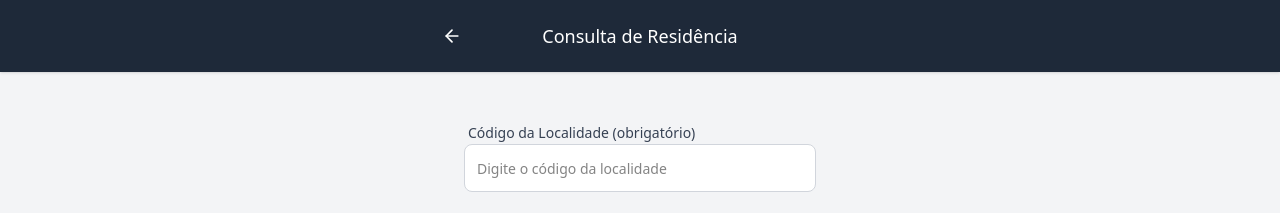
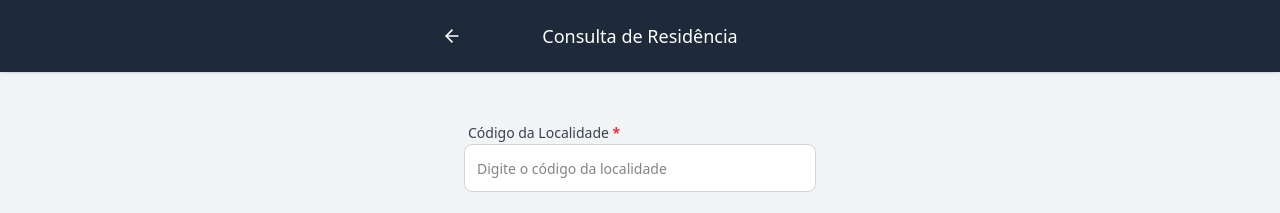
Before and after one commit to Fconeto/SIGEN, a Next.js app in the folder sigen-frontend/: page /chief-agent/residence-consult in a window 1280 px wide. Shown: the top 213 px of the page. Built offline with nearby package versions, Linux system fonts and the light colour scheme.

Commit message:
adicionando inficação visual de campo obrigatório

```diff
--- a/sigen-frontend/src/app_features/residence-consult/residence-consult.tsx
+++ b/sigen-frontend/src/app_features/residence-consult/residence-consult.tsx
@@ -86,7 +86,7 @@ export default function ResidenceConsult(){
         <form onSubmit={handleSubmit} className="space-y-2 p-6">
           <SigenFormField
             id="locationId"
-            label="Código da Localidade (obrigatório)"
+            label={<>Código da Localidade <span className="text-red-500 font-semibold">*</span></>}
             error={errors.locationId}
           >
             <SigenInput
--- a/sigen-frontend/src/components/sigen-form-field.tsx
+++ b/sigen-frontend/src/components/sigen-form-field.tsx
@@ -1,9 +1,10 @@
 import { SigenLabel } from "@/components/sigen-label";
 import { cn } from "@/lib/utils";
+import React from "react";
 
 interface SigenFormFieldProps {
   id: string;
-  label: string;
+  label: React.ReactNode;
   error?: string;
   children: React.ReactNode;
   labelStyle?: string;
```
